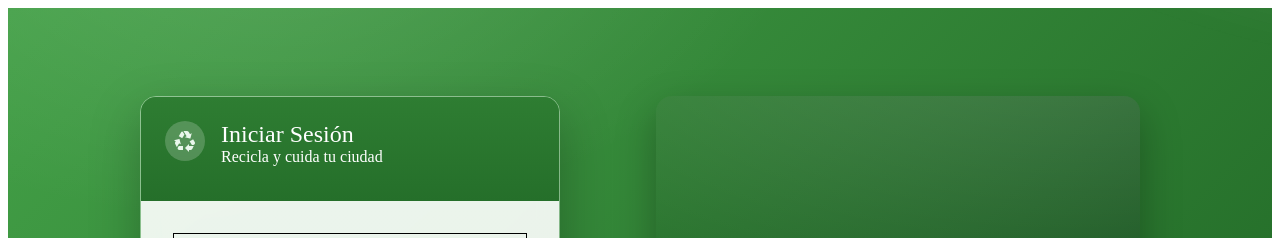
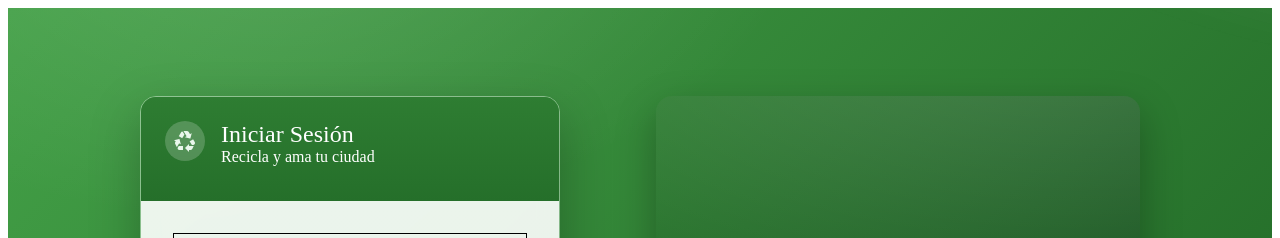
Before and after one commit to Devlop1327/EcoRutasS, an Angular app: page /auth/login in a window 1280 px wide. Shown: the top 238 px of the page. Built offline with nearby package versions, Linux system fonts and the light colour scheme.

Commit message:
Cambio de la Palabra cuida a ama en el login

```diff
--- a/src/app/auth/login/login.component.html
+++ b/src/app/auth/login/login.component.html
@@ -7,7 +7,7 @@
             <mat-icon class="material-symbols-rounded">recycling</mat-icon>
           </div>
           <mat-card-title>Iniciar Sesión</mat-card-title>
-          <mat-card-subtitle>Recicla y cuida tu ciudad</mat-card-subtitle>
+          <mat-card-subtitle>Recicla y ama tu ciudad</mat-card-subtitle>
         </mat-card-header>
         <mat-card-content>
           <form [formGroup]="form" (ngSubmit)="onSubmit()">
```
